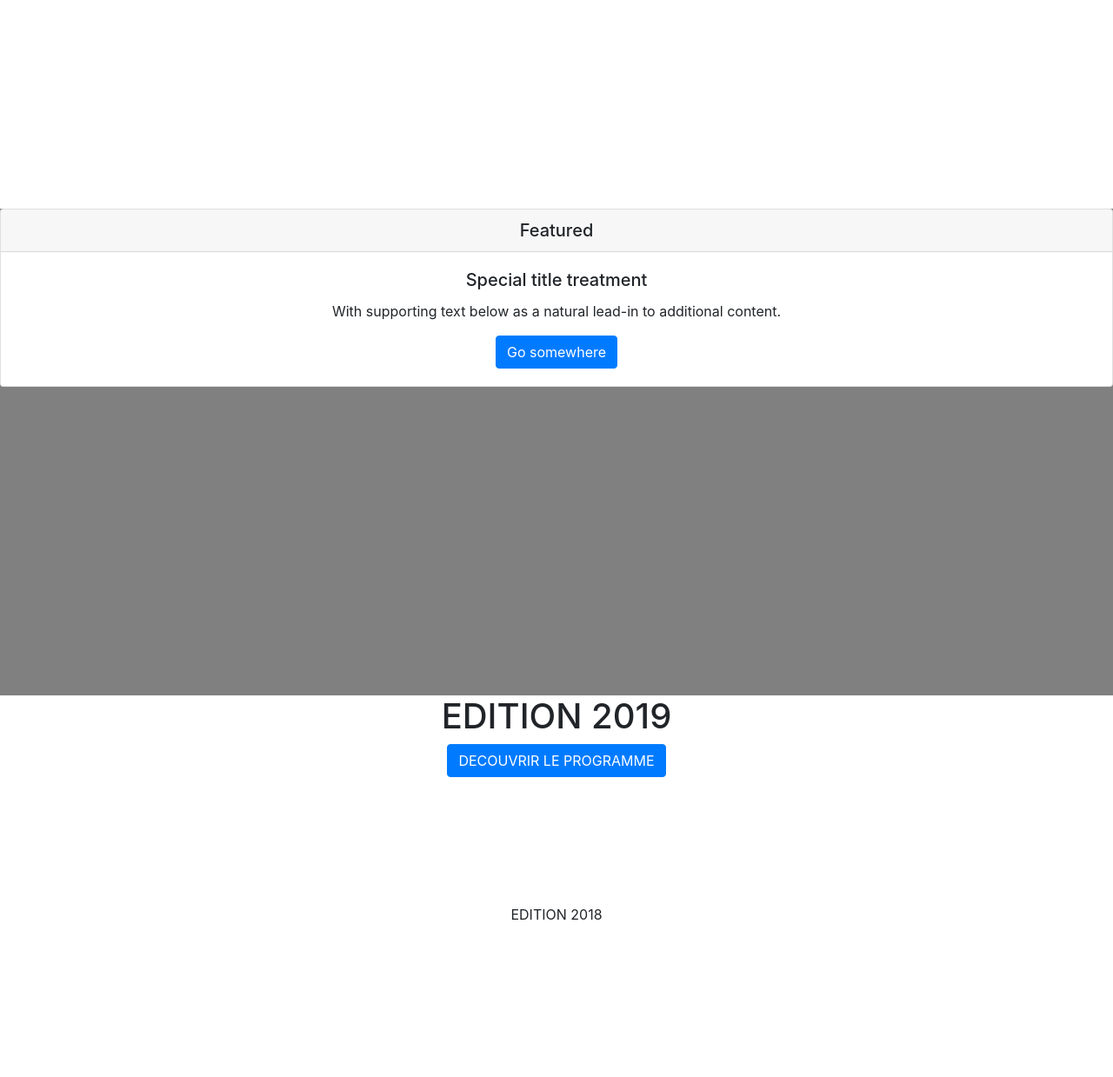
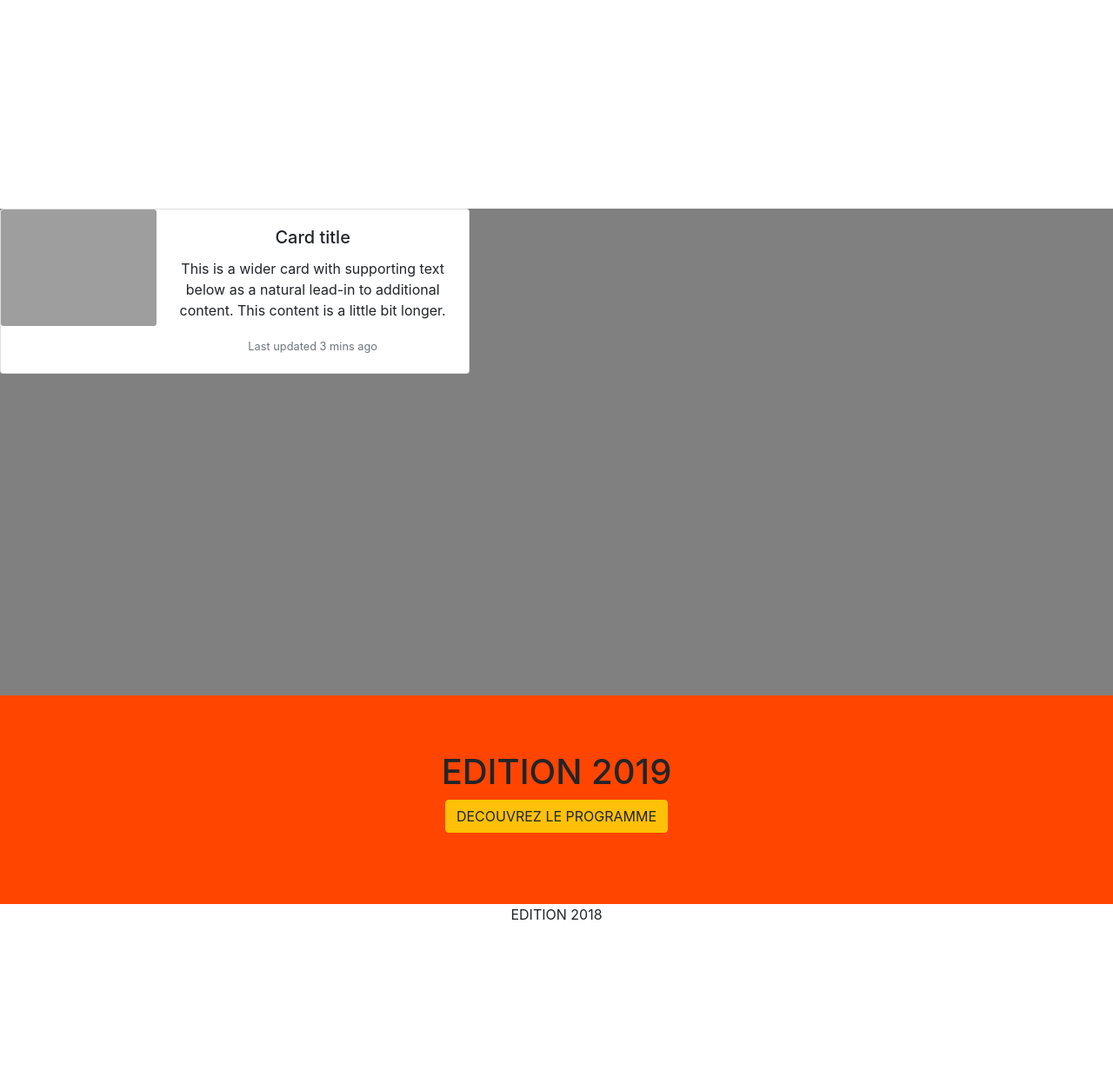
Before and after one commit to Jcollart/PROJET_JOURNEE_CAMPUS, a PHP site: page / in a window 1280 px wide. Shown: the part 560-1799 px from the top of the page at 87% size. Run offline with PHP 8.4, Linux system fonts and the light colour scheme; grey boxes are pictures that could not be loaded.

Commit message:
ajouts boutons edition 2019 index

```diff
--- a/css/style.css
+++ b/css/style.css
@@ -30,14 +30,18 @@ body {
 /******** SECTION NOUVELLE EDITION *********/
 .new_edition{
     height: 30vh;
-
+    background-color: orangered;
+    padding-top: 4em;
 }
 
-.accordion>.card {
-    width: 80% !important;
-    margin-left: auto;
-    margin-right:auto;
+.card.card-body{
+    background-color: orangered;
 }
+
+
+
+
+
 
 
 /******* SECTION ANCIENNE EDITION ********/
--- a/index.html
+++ b/index.html
@@ -9,7 +9,7 @@
         integrity="sha384-ggOyR0iXCbMQv3Xipma34MD+dH/1fQ784/j6cY/iJTQUOhcWr7x9JvoRxT2MZw1T" crossorigin="anonymous">
     <link rel="stylesheet" href="css/style.css">
 
-    <title>Document</title>
+    <title>Index</title>
 </head>
 
 <body>
@@ -26,14 +26,20 @@
     <!--/////////////////////SECTION PRESENTATION///////////////////////-->
 
     <section class=presentation>
-        <div class="card">
-            <h5 class="card-header">Featured</h5>
-            <div class="card-body">
-                <h5 class="card-title">Special title treatment</h5>
-                <p class="card-text">With supporting text below as a natural lead-in to additional content.</p>
-                <a href="#" class="btn btn-primary">Go somewhere</a>
-            </div>
-        </div>
+            <div class="card mb-3" style="max-width: 540px;">
+                    <div class="row no-gutters">
+                      <div class="col-md-4">
+                        <img src="..." class="card-img" alt="...">
+                      </div>
+                      <div class="col-md-8">
+                        <div class="card-body">
+                          <h5 class="card-title">Card title</h5>
+                          <p class="card-text">This is a wider card with supporting text below as a natural lead-in to additional content. This content is a little bit longer.</p>
+                          <p class="card-text"><small class="text-muted">Last updated 3 mins ago</small></p>
+                        </div>
+                      </div>
+                    </div>
+                  </div>
     </section>
 
 
@@ -43,9 +49,10 @@
     <section class=new_edition>
         <h1>EDITION 2019</h1>
         <p>
-            <button class="btn btn-primary" type="button" data-toggle="collapse" data-target="#collapseExample"
+            <!-- Bouton ouvrant l'accordéon -->
+            <button class="btn btn-warning" type="button" data-toggle="collapse" data-target="#collapseExample"
                 aria-expanded="false" aria-controls="collapseExample">
-                DECOUVRIR LE PROGRAMME
+                DECOUVREZ LE PROGRAMME
             </button>
         </p>
         <div class="collapse" id="collapseExample">
@@ -65,24 +72,26 @@
                         <div id="collapseOne" class="collapse" aria-labelledby="headingOne"
                             data-parent="#accordionExample">
                             <div class="card-body">
-                                Anim pariatur cliche reprehenderit, enim eiusmod high life accusamus terry
-                                richardson ad
-                                squid.
-                                3 wolf moon officia aute, non cupidatat skateboard dolor brunch. Food truck
-                                quinoa
-                                nesciunt
-                                laborum eiusmod. Brunch 3 wolf moon tempor, sunt aliqua put a bird on it squid
-                                single-origin
-                                coffee nulla assumenda shoreditch et. Nihil anim keffiyeh helvetica, craft beer
-                                labore
-                                wes
-                                anderson cred nesciunt sapiente ea proident. Ad vegan excepteur butcher vice
-                                lomo.
-                                Leggings
-                                occaecat craft beer farm-to-table, raw denim aesthetic synth nesciunt you
-                                probably
-                                haven't heard
-                                of them accusamus labore sustainable VHS.
+                                <p>Anim pariatur cliche reprehenderit, enim eiusmod high life accusamus terry
+                                    richardson ad
+                                    squid.
+                                    3 wolf moon officia aute, non cupidatat skateboard dolor brunch. Food truck
+                                    quinoa
+                                    nesciunt
+                                    laborum eiusmod. Brunch 3 wolf moon tempor, sunt aliqua put a bird on it squid
+                                    single-origin
+                                    coffee nulla assumenda shoreditch et. Nihil anim keffiyeh helvetica, craft beer
+                                    labore
+                                    wes
+                                    anderson cred nesciunt sapiente ea proident. Ad vegan excepteur butcher vice
+                                    lomo.
+                                    Leggings
+                                    occaecat craft beer farm-to-table, raw denim aesthetic synth nesciunt you
+                                    probably
+                                    haven't heard
+                                    of them accusamus labore sustainable VHS.
+                                </p>
+                                <button type="button" class="btn btn-dark">S'inscrire</button>
                             </div>
                         </div>
                     </div>
@@ -98,24 +107,26 @@
                         <div id="collapseTwo" class="collapse" aria-labelledby="headingTwo"
                             data-parent="#accordionExample">
                             <div class="card-body">
-                                Anim pariatur cliche reprehenderit, enim eiusmod high life accusamus terry
-                                richardson ad
-                                squid.
-                                3 wolf moon officia aute, non cupidatat skateboard dolor brunch. Food truck
-                                quinoa
-                                nesciunt
-                                laborum eiusmod. Brunch 3 wolf moon tempor, sunt aliqua put a bird on it squid
-                                single-origin
-                                coffee nulla assumenda shoreditch et. Nihil anim keffiyeh helvetica, craft beer
-                                labore
-                                wes
-                                anderson cred nesciunt sapiente ea proident. Ad vegan excepteur butcher vice
-                                lomo.
-                                Leggings
-                                occaecat craft beer farm-to-table, raw denim aesthetic synth nesciunt you
-                                probably
-                                haven't heard
-                                of them accusamus labore sustainable VHS.
+                                <p>Anim pariatur cliche reprehenderit, enim eiusmod high life accusamus terry
+                                    richardson ad
+                                    squid.
+                                    3 wolf moon officia aute, non cupidatat skateboard dolor brunch. Food truck
+                                    quinoa
+                                    nesciunt
+                                    laborum eiusmod. Brunch 3 wolf moon tempor, sunt aliqua put a bird on it squid
+                                    single-origin
+                                    coffee nulla assumenda shoreditch et. Nihil anim keffiyeh helvetica, craft beer
+                                    labore
+                                    wes
+                                    anderson cred nesciunt sapiente ea proident. Ad vegan excepteur butcher vice
+                                    lomo.
+                                    Leggings
+                                    occaecat craft beer farm-to-table, raw denim aesthetic synth nesciunt you
+                                    probably
+                                    haven't heard
+                                    of them accusamus labore sustainable VHS.
+                                </p>
+                                <button type="button" class="btn btn-dark">S'inscrire</button>
                             </div>
                         </div>
                     </div>
@@ -131,24 +142,26 @@
                         <div id="collapseThree" class="collapse" aria-labelledby="headingThree"
                             data-parent="#accordionExample">
                             <div class="card-body">
-                                Anim pariatur cliche reprehenderit, enim eiusmod high life accusamus terry
-                                richardson ad
-                                squid.
-                                3 wolf moon officia aute, non cupidatat skateboard dolor brunch. Food truck
-                                quinoa
-                                nesciunt
-                                laborum eiusmod. Brunch 3 wolf moon tempor, sunt aliqua put a bird on it squid
-                                single-origin
-                                coffee nulla assumenda shoreditch et. Nihil anim keffiyeh helvetica, craft beer
-                                labore
-                                wes
-                                anderson cred nesciunt sapiente ea proident. Ad vegan excepteur butcher vice
-                                lomo.
-                                Leggings
-                                occaecat craft beer farm-to-table, raw denim aesthetic synth nesciunt you
-                                probably
-                                haven't heard
-                                of them accusamus labore sustainable VHS.
+                                <p>Anim pariatur cliche reprehenderit, enim eiusmod high life accusamus terry
+                                    richardson ad
+                                    squid.
+                                    3 wolf moon officia aute, non cupidatat skateboard dolor brunch. Food truck
+                                    quinoa
+                                    nesciunt
+                                    laborum eiusmod. Brunch 3 wolf moon tempor, sunt aliqua put a bird on it squid
+                                    single-origin
+                                    coffee nulla assumenda shoreditch et. Nihil anim keffiyeh helvetica, craft beer
+                                    labore
+                                    wes
+                                    anderson cred nesciunt sapiente ea proident. Ad vegan excepteur butcher vice
+                                    lomo.
+                                    Leggings
+                                    occaecat craft beer farm-to-table, raw denim aesthetic synth nesciunt you
+                                    probably
+                                    haven't heard
+                                    of them accusamus labore sustainable VHS.
+                                </p>
+                                <button type="button" class="btn btn-dark">S'inscrire</button>
                             </div>
                         </div>
                     </div>
@@ -164,24 +177,26 @@
                         <div id="collapseFour" class="collapse" aria-labelledby="headingFour"
                             data-parent="#accordionExample">
                             <div class="card-body">
-                                Anim pariatur cliche reprehenderit, enim eiusmod high life accusamus terry
-                                richardson ad
-                                squid.
-                                3 wolf moon officia aute, non cupidatat skateboard dolor brunch. Food truck
-                                quinoa
-                                nesciunt
-                                laborum eiusmod. Brunch 3 wolf moon tempor, sunt aliqua put a bird on it squid
-                                single-origin
-                                coffee nulla assumenda shoreditch et. Nihil anim keffiyeh helvetica, craft beer
-                                labore
-                                wes
-                                anderson cred nesciunt sapiente ea proident. Ad vegan excepteur butcher vice
-                                lomo.
-                                Leggings
-                                occaecat craft beer farm-to-table, raw denim aesthetic synth nesciunt you
-                                probably
-                                haven't heard
-                                of them accusamus labore sustainable VHS.
+                                <p>Anim pariatur cliche reprehenderit, enim eiusmod high life accusamus terry
+                                    richardson ad
+                                    squid.
+                                    3 wolf moon officia aute, non cupidatat skateboard dolor brunch. Food truck
+                                    quinoa
+                                    nesciunt
+                                    laborum eiusmod. Brunch 3 wolf moon tempor, sunt aliqua put a bird on it squid
+                                    single-origin
+                                    coffee nulla assumenda shoreditch et. Nihil anim keffiyeh helvetica, craft beer
+                                    labore
+                                    wes
+                                    anderson cred nesciunt sapiente ea proident. Ad vegan excepteur butcher vice
+                                    lomo.
+                                    Leggings
+                                    occaecat craft beer farm-to-table, raw denim aesthetic synth nesciunt you
+                                    probably
+                                    haven't heard
+                                    of them accusamus labore sustainable VHS.
+                                </p>
+                                <button type="button" class="btn btn-dark">S'inscrire</button>
                             </div>
                         </div>
                     </div>
@@ -197,24 +212,25 @@
                         <div id="collapseFive" class="collapse" aria-labelledby="headingFive"
                             data-parent="#accordionExample">
                             <div class="card-body">
-                                Anim pariatur cliche reprehenderit, enim eiusmod high life accusamus terry
-                                richardson ad
-                                squid.
-                                3 wolf moon officia aute, non cupidatat skateboard dolor brunch. Food truck
-                                quinoa
-                                nesciunt
-                                laborum eiusmod. Brunch 3 wolf moon tempor, sunt aliqua put a bird on it squid
-                                single-origin
-                                coffee nulla assumenda shoreditch et. Nihil anim keffiyeh helvetica, craft beer
-                                labore
-                                wes
-                                anderson cred nesciunt sapiente ea proident. Ad vegan excepteur butcher vice
-                                lomo.
-                                Leggings
-                                occaecat craft beer farm-to-table, raw denim aesthetic synth nesciunt you
-                                probably
-                                haven't heard
-                                of them accusamus labore sustainable VHS.
+                                <p>Anim pariatur cliche reprehenderit, enim eiusmod high life accusamus terry
+                                    richardson ad
+                                    squid.
+                                    3 wolf moon officia aute, non cupidatat skateboard dolor brunch. Food truck
+                                    quinoa
+                                    nesciunt
+                                    laborum eiusmod. Brunch 3 wolf moon tempor, sunt aliqua put a bird on it squid
+                                    single-origin
+                                    coffee nulla assumenda shoreditch et. Nihil anim keffiyeh helvetica, craft beer
+                                    labore
+                                    wes
+                                    anderson cred nesciunt sapiente ea proident. Ad vegan excepteur butcher vice
+                                    lomo.
+                                    Leggings
+                                    occaecat craft beer farm-to-table, raw denim aesthetic synth nesciunt you
+                                    probably
+                                    haven't heard
+                                    of them accusamus labore sustainable VHS.
+                                </p>
                             </div>
                         </div>
                     </div>
@@ -230,24 +246,25 @@
                         <div id="collapseSix" class="collapse" aria-labelledby="headingSix"
                             data-parent="#accordionExample">
                             <div class="card-body">
-                                Anim pariatur cliche reprehenderit, enim eiusmod high life accusamus terry
-                                richardson ad
-                                squid.
-                                3 wolf moon officia aute, non cupidatat skateboard dolor brunch. Food truck
-                                quinoa
-                                nesciunt
-                                laborum eiusmod. Brunch 3 wolf moon tempor, sunt aliqua put a bird on it squid
-                                single-origin
-                                coffee nulla assumenda shoreditch et. Nihil anim keffiyeh helvetica, craft beer
-                                labore
-                                wes
-                                anderson cred nesciunt sapiente ea proident. Ad vegan excepteur butcher vice
-                                lomo.
-                                Leggings
-                                occaecat craft beer farm-to-table, raw denim aesthetic synth nesciunt you
-                                probably
-                                haven't heard
-                                of them accusamus labore sustainable VHS.
+                                <p>Anim pariatur cliche reprehenderit, enim eiusmod high life accusamus terry
+                                    richardson ad
+                                    squid.
+                                    3 wolf moon officia aute, non cupidatat skateboard dolor brunch. Food truck
+                                    quinoa
+                                    nesciunt
+                                    laborum eiusmod. Brunch 3 wolf moon tempor, sunt aliqua put a bird on it squid
+                                    single-origin
+                                    coffee nulla assumenda shoreditch et. Nihil anim keffiyeh helvetica, craft beer
+                                    labore
+                                    wes
+                                    anderson cred nesciunt sapiente ea proident. Ad vegan excepteur butcher vice
+                                    lomo.
+                                    Leggings
+                                    occaecat craft beer farm-to-table, raw denim aesthetic synth nesciunt you
+                                    probably
+                                    haven't heard
+                                    of them accusamus labore sustainable VHS.
+                                </p>
                             </div>
                         </div>
                     </div>
@@ -263,24 +280,26 @@
                         <div id="collapseSeven" class="collapse" aria-labelledby="headingSeven"
                             data-parent="#accordionExample">
                             <div class="card-body">
-                                Anim pariatur cliche reprehenderit, enim eiusmod high life accusamus terry
-                                richardson ad
-                                squid.
-                                3 wolf moon officia aute, non cupidatat skateboard dolor brunch. Food truck
-                                quinoa
-                                nesciunt
-                                laborum eiusmod. Brunch 3 wolf moon tempor, sunt aliqua put a bird on it squid
-                                single-origin
-                                coffee nulla assumenda shoreditch et. Nihil anim keffiyeh helvetica, craft beer
-                                labore
-                                wes
-                                anderson cred nesciunt sapiente ea proident. Ad vegan excepteur butcher vice
-                                lomo.
-                                Leggings
-                                occaecat craft beer farm-to-table, raw denim aesthetic synth nesciunt you
-                                probably
-                                haven't heard
-                                of them accusamus labore sustainable VHS.
+                                <p>
+                                    Anim pariatur cliche reprehenderit, enim eiusmod high life accusamus terry
+                                    richardson ad
+                                    squid.
+                                    3 wolf moon officia aute, non cupidatat skateboard dolor brunch. Food truck
+                                    quinoa
+                                    nesciunt
+                                    laborum eiusmod. Brunch 3 wolf moon tempor, sunt aliqua put a bird on it squid
+                                    single-origin
+                                    coffee nulla assumenda shoreditch et. Nihil anim keffiyeh helvetica, craft beer
+                                    labore
+                                    wes
+                                    anderson cred nesciunt sapiente ea proident. Ad vegan excepteur butcher vice
+                                    lomo.
+                                    Leggings
+                                    occaecat craft beer farm-to-table, raw denim aesthetic synth nesciunt you
+                                    probably
+                                    haven't heard
+                                    of them accusamus labore sustainable VHS.
+                                </p>
                             </div>
                         </div>
                     </div>
```
